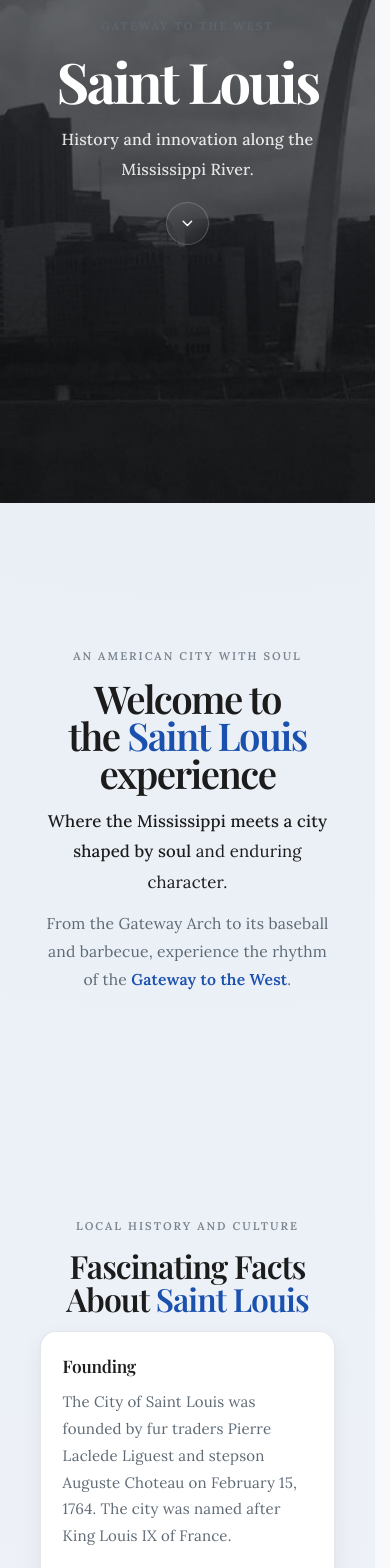
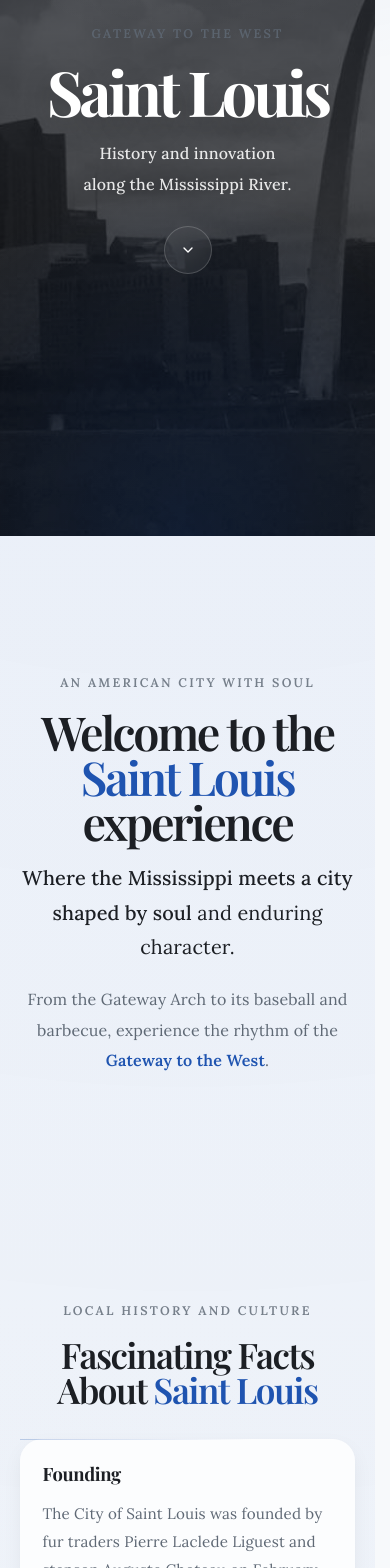
Before and after one commit to mcckyle/saint-louis-facts, a React (Vite) app: page / in a window 390 px wide. Shown: the part 240-1808 px from the top of the page. Built offline with nearby package versions, Linux system fonts and the light colour scheme.

Commit message:
Intro.jsx: Add a break line element in the heading.

```diff
--- a/index.html
+++ b/index.html
@@ -10,6 +10,7 @@
       content="Discover Saint Louis through history, culture, architecture, and the enduring spirit of the Gateway to the West."
     />
     <meta name="application-name" content="Saint Louis Facts" />
+    <meta name="theme-color" content="#0F141A"/>
     <meta name="theme-color" media="(prefers-color-scheme: light)" content="#F7F9FB"/>
     <meta name="theme-color" media="(prefers-color-scheme: dark)" content="#0F141A"/>
     <meta name="color-scheme" content="light dark" />
@@ -59,7 +60,7 @@
     <a href="#main" class="skip-link">Skip to main content</a>
     <div id="root"></div>
     <noscript>
-      <div style="min-height: 100vh; display: grid; place-items: center; padding: 2rem; background: #F7F9FB; color: #1C1C1C; font-family: Georgia, serif; text-align: center;">
+      <div style="min-height: 100vh; display: grid; place-items: center; padding: 2rem; background: #F7F9FB; color: #1C1C1C; font-family: 'Lora', Georgia, serif; text-align: center;">
         <p>
           JavaScript is required to experience Saint Louis Facts.
         </p>
--- a/src/App.css
+++ b/src/App.css
@@ -8,121 +8,160 @@
     /* Saint Louis Flag Color Palette. */
     --stl-red: #D01C1F; /* Color: Vibrant Red (Flag Background). */
     --stl-blue: #003DA5; /* Color: Deep River Blue (Mississippi/Missouri). */
-    --stl-yellow: #FFD200; /* Color: Fleur-de-lis Yellow. */
+    --stl-gold: #FFD200; /* Color: Fleur-de-lis Yellow. */
     --stl-white: #FFFFFF; /* Color: Crisp White (Flag Waves). */
 
-    --stl-ink: #1C1C1C; /* Color: Strong Ink Black For Text. */
-    --stl-muted: #5E6A75; /* Color: Muted Gray For Secondary Text. */
-    --stl-light: #F7F9FB; /* Color: Light Neutral Background. */
-    --stl-border: #E1E5EA; /* Color: Soft Border Color. */
+    --ink-950: #111418;
+    --ink-800: #1C1F24;
+    --ink-600: #5F6975;
 
-    /* Semantic Colors. */
-    --color-bg: var(--stl-light);
-    --surface-base: var(--stl-light);
-    --surface-raised: var(--stl-white);
-    --surface-overlay: #FFFFFF;
+    --stone-50: #F7F9FB;
+    --stone-100: #EEF2F6;
+    --stone-200: #E1E7EE;
 
-    --color-text: var(--stl-ink);
-    --color-text-muted: var(--stl-muted);
+    /* Semantic Tokens. */
+    --color-bg: var(--stone-50);
+    --color-surface: rgba(255, 255, 255, 0.82);
+    --color-surface-strong: rgba(255, 255, 255, 0.94);
+
+    --color-text: var(--ink-800);
+    --color-text-muted: var(--ink-600);
+
     --color-primary: var(--stl-blue);
     --color-accent: var(--stl-red);
-    --color-highlight: var(--stl-yellow);
-    --color-inverse: var(--stl-white);
+    --color-highlight: var(--stl-gold);
     --color-border: var(--stl-border);
 
     /* Fonts. */
     --font-heading: "Playfair Display", Georgia, serif;
     --font-body: "Lora", Georgia, serif;
+    --text-xs: 0.78rem;
+    --text-sm: 0.95rem;
+    --text-base: 1rem;
+    --text-lg: 1.1rem;
+    --text-xl: clamp(1.15rem, 1vw + 1rem, 1.4rem);
 
     /* Layout. */
-    --content-max: 1100px;
+    --content-width: 1120px;
+    --space-2xs: clamp(0.5rem, 0.8vw, 0.75rem);
+    --space-xs: clamp(0.8rem, 1vw, 1rem);
+    --space-sm: clamp(1.2rem, 1.5vw, 1.5rem);
+    --space-md: clamp(2rem, 3vw, 3rem);
+    --space-lg: clamp(3.5rem, 5vw, 5rem);
+    --space-xl: clamp(5rem, 8vw, 8rem);
+
+    --section-padding: clamp(4.5rem, 8vw, 7rem);
+    --page-padding: clamp(1.25rem, 4vw, 3.5rem);
 
     /* Radius. */
-    --radius-sm: clamp(10px, 1vw, 12px);
-    --radius: clamp(16px, 2vw, 20px);
-    --radius-lg: clamp(24px, 3vw, 32px);
+    --radius-sm: 14px;
+    --radius-md: 22px;
+    --radius-lg: 34px;
 
     /* Shadows. */
-    --shadow-soft: 0 1px 2px rgba(15, 20, 26, 0.04), 0 8px 24px rgba(15, 20, 26, 0.06);
-    --shadow-lift: 0 4px 10px rgba(15, 20, 26, 0.06), 0 20px 40px rgba(15, 20, 26, 0.12);
-
-    /* Spacing. */
-    --pad-x: clamp(1.25rem, 4vw, 3.5rem);
-    --main-padding: clamp(5rem, 10vw, 8rem);
-
-    --space-xs: clamp(0.75rem, 1vw, 1rem);
-    --space-sm: clamp(1rem, 1.5vw, 1.5rem);
-    --space-md: clamp(2rem, 3vw, 3rem);
-    --space-lg: clamp(3rem, 5vw, 5rem);
-    --space-xl: clamp(5rem, 8vw, 8rem);
+    --shadow-sm: 0 1px 2px rgba(15, 20, 26, 0.04), 0 8px 20px rgba(15, 20, 26, 0.05);
+    --shadow-lg: 0 8px 30px rgba(15, 20, 26, 0.08), 0 24px 60px rgba(15, 20, 26, 0.12);
 
     /* Motion. */
     --transition: 220ms cubic-bezier(0.22, 1, 0.36, 1);
 }
 
 /* ====================================
-   App Layout Styles.
+   App Shell Styles.
 ======================================= */
 .app
 {
+    position: relative;
+    isolation: isolate;
+
     min-height: 100dvh;
-    display: flex;
-    flex-direction: column;
+    overflow: clip;
     background: radial-gradient(
         circle at top,
-        rgba(0, 61, 165, 0.06) 0%,
-        rgba(0, 61, 165, 0.03) 28%,
+        rgba(0, 61, 165, 0.08) 0%,
+        rgba(0, 61, 165, 0.03) 24%,
         transparent 60%
+    ),
+    linear-gradient(
+        to bottom,
+        #FCFDFF 0%,
+        var(--color-bg) 30%,
+        var(--color-bg) 100%
+    );
+}
+.app::before
+{
+    /* App Ambient Backdrop Glow Styles. */
+    content: "";
+    position: fixed;
+    inset: 0;
+    pointer-events: none;
+    z-index: -1;
+    background: radial-gradient(
+        circle at 15% 20%,
+        rgba(208, 28, 31, 0.05),
+        transparent 30%
+    ),
+    radial-gradient(
+        circle at 85% 0%,
+        rgba(0, 61, 165, 0.08),
+        transparent 34%
     );
 }
 
 /* App Main Content Frame Styles. */
 .main
 {
-    width: 100%;
-    max-width: calc(var(--content-max) + (var(--pad-x) * 2));
+    width: min(100%, calc(var(--content-width) + (var(--page-padding) * 2)));
     margin-inline: auto;
 
     display: grid;
-    gap: clamp(4rem, 8vw, 8rem);
+    gap: clamp(5rem, 9vw, 9rem);
 
-    padding: clamp(4rem, 8vw, 7rem) var(--pad-x);
+    padding: clamp(4rem, 8vw, 7rem) var(--page-padding) var(--space-xl);
 }
-.section { padding-block: var(--main-padding); padding-inline: var(--pad-x); }
+.section { padding-block: var(--section-padding); }
 .section-eyebrow
 {
-    font-size: 0.7rem;
-    font-weight: 600;
+    display: inline-flex;
+    align-items: center;
+    margin-inline: auto;
+    gap: 0.5rem;
+
+    font-size: var(--text-xs);
+    font-weight: 700;
     letter-spacing: 0.18em;
     text-transform: uppercase;
     color: var(--color-text-muted);
-    opacity: 0.8;
+    opacity: 0.84;
 }
 .center-stack
 {
     display: grid;
+    gap: var(--space-sm);
     justify-items: center;
     text-align: center;
 }
 .surface-card
 {
-    background: var(--surface-raised);
+    position: relative;
+    background: var(--color-surface);
     border: 1px solid var(--color-border);
-    border-radius: var(--radius);
-    box-shadow: var(--shadow-soft);
+    border-radius: var(--radius-md);
+    box-shadow: var(--shadow-sm);
 
-    transition: transform var(--transition), box-shadow var(--transition), border-color var(--transition);
+    transition: transform var(--transition), box-shadow var(--transition), border-color var(--transition), background var(--transition);
 }
-.surface-card:hover { transform: translateY(-3px); box-shadow: var(--shadow-lift); }
+.surface-card:hover { transform: translateY(-4px); background: var(--color-surface-strong); border-color: color-mix(in srgb, var(--color-primary) 16%, var(--color-border)); box-shadow: var(--shadow-lg); }
 
 /* ====================================
    App Headings Styles.
 ======================================= */
-:where(h1, h2, h3) { margin: 0; font-family: var(--font-heading); text-wrap: balance; }
-:where(h1, h2) { line-height: 1.02; letter-spacing: -0.03em; }
-h1 { font-size: clamp(2.5rem, 5vw, 3.5rem); font-weight: 700; }
-h2 { font-size: clamp(1.8rem, 4vw, 2.4rem); font-weight: 600; }
-h3 { font-size: clamp(1.15rem, 2.2vw, 1.4rem); line-height: 1.3; letter-spacing: -0.01em; font-weight: 600; }
+:where(h1, h2, h3) { margin: 0; text-wrap: balance; font-family: var(--font-heading); }
+:where(h1, h2) { letter-spacing: -0.035em; line-height: 0.98; }
+h1 { font-size: clamp(2.8rem, 6vw, 4.8rem); font-weight: 700; }
+h2 { font-size: clamp(2rem, 4vw, 3rem); font-weight: 600; }
+h3 { font-size: clamp(1.15rem, 2vw, 1.45rem); line-height: 1.3; letter-spacing: -0.015em; }
 
 /* ====================================
    App Skip Link Styles.
@@ -134,18 +173,18 @@ h3 { font-size: clamp(1.15rem, 2.2vw, 1.4rem); line-height: 1.3; letter-spacing:
     top: 1rem;
     left: 1rem;
 
-    padding: 0.6rem 1rem;
-    background: var(--surface-raised);
+    padding: 0.8rem 1rem;
+    background: var(--color-surface-strong);
     color: var(--color-primary);
 
     border: 1px solid var(--color-border);
     border-radius: var(--radius-sm);
-    box-shadow: var(--shadow-soft);
+    box-shadow: var(--shadow-sm);
 
     z-index: 1000;
 }
 :where(a, button, input, textarea, select):focus-visible { outline: 2px solid color-mix(in srgb, var(--color-primary) 78%, white); outline-offset: 4px; }
-::selection { background: color-mix(in srgb, var(--color-primary) 82%, white); color: var(--color-inverse); }
+::selection { background: color-mix(in srgb, var(--color-primary) 84%, white); color: white; }
 
 /* ====================================
    App Dark Mode Media Query Styles.
@@ -154,16 +193,30 @@ h3 { font-size: clamp(1.15rem, 2.2vw, 1.4rem); line-height: 1.3; letter-spacing:
 {
     :root
     {
-        --color-bg: #0A0F14;
-        --color-bg-alt: #141A21;
-        --color-surface: #121820;
-        --surface-raised: #1B2430;
-        --color-text: #E8EDF3;
-        --color-text-muted: #A9B3BE;
-        --color-border: #2A3440;
+        --color-bg: #0B1015;
+        --color-surface: rgba(20, 28, 37, 0.78);
+        --color-surface-strong: rgba(26, 35, 46, 0.92);
 
-        --shadow-soft: 0 4px 14px rgba(0, 0, 0, 0.24);
-        --shadow-lift: 0 12px 30px rgba(0, 0, 0, 0.34);
+        --color-text: #E8EDF2;
+        --color-text-muted: #AAB5C1;
+        --color-border: rgba(255, 255, 255, 0.08);
+
+        --shadow-sm: 0 4px 18px rgba(0, 0, 0, 0.22);
+        --shadow-lg: 0 18px 50px rgba(0, 0, 0, 0.36);
+    }
+    .app
+    {
+        background: radial-gradient(
+            circle at top,
+            rgba(0, 61, 165, 0.16) 0%,
+            rgba(0, 61, 165, 0.06) 26%,
+            transparent 60%
+        ),
+        linear-gradient(
+            to bottom,
+            #0E141B 0%,
+            var(--color-bg) 100%
+        );
     }
 }
 
@@ -184,6 +237,7 @@ h3 { font-size: clamp(1.15rem, 2.2vw, 1.4rem); line-height: 1.3; letter-spacing:
     html { scroll-behavior: auto !important; }
     *, *::before, *::after
     {
+        transition-duration: 0.01ms !important;
         animation-duration: 0.01ms !important;
         animation-iteration-count: 1 !important;
     }
--- a/src/components/FunFactsList/FunFactsList.css
+++ b/src/components/FunFactsList/FunFactsList.css
@@ -5,27 +5,24 @@
 ======================================= */
 .facts-inner
 {
-    max-width: var(--content-max);
-    margin-inline: auto;
-
     display: grid;
-    gap: var(--space-md);
+    gap: var(--space-lg);
 }
 .facts-header
 {
     display: grid;
+    justify-items: center;
     text-align: center;
-    gap: 0.75rem;
+    gap: 1rem;
 }
 
 /* Section Heading Styles. */
 .fun-facts-heading
 {
-    max-width: 14ch;
-    margin-inline: auto;
-    font-size: clamp(2rem, 3.8vw, 2.5rem);
-    line-height: 1.04;
-    letter-spacing: -0.03em;
+    max-width: 13ch;
+    font-size: clamp(2.2rem, 4vw, 3rem);
+    line-height: 1;
+    letter-spacing: -0.04em;
 }
 
 /* ====================================
@@ -35,7 +32,7 @@
 {
     display: grid;
     grid-template-columns: repeat(auto-fit, minmax(min(100%, 20rem), 1fr));
-    gap: var(--space-sm);
+    gap: clamp(1rem, 2vw, 1.5rem);
 
     list-style: none;
     padding: 0;
@@ -49,40 +46,58 @@
     display: flex;
     flex-direction: column;
     justify-content: space-between;
-    gap: 1.25rem;
+    gap: 1.5rem;
     min-height: 100%;
 
-    padding: clamp(1.5rem, 2vw, 1.9rem);
-    background: var(--surface-raised);
-    border: 1px solid color-mix(in srgb, var(--color-border) 88%, transparent);
-    border-radius: var(--radius);
-    box-shadow: var(--shadow-soft);
+    padding: clamp(1.6rem, 2vw, 2rem);
+    background: var(--color-surface);
+    backdrop-filter: blur(18px);
+    border: 1px solid var(--color-border);
+    border-radius: var(--radius-md);
+    box-shadow: var(--shadow-sm);
 
     transition: transform var(--transition),
+                box-shadow var(--transition),
                 border-color var(--transition),
-                box-shadow var(--transition);
+                background var(--transition);
+}
+.fact-item::before
+{
+    /* FunFactsList Ambient Accent Styles. */
+    content: "";
+    position: absolute;
+    inset: 0 auto auto 0;
+    width: 100%;
+    height: 1px;
+    background: linear-gradient(
+        to right,
+        rgba(0, 61, 165, 0.45),
+        transparent 70%
+    );
+    opacity: 0.5;
 }
 .fact-item:hover
 {
     transform: translateY(-4px);
-    border-color: color-mix(in srgb, var(--color-primary) 14%, var(--color-border));
-    box-shadow: var(--shadow-lift);
+    background: var(--color-surface-strong);
+    border-color: color-mix(in srgb, var(--color-primary) 16%, var(--color-border));
+    box-shadow: var(--shadow-lg);
 }
-.fact-copy { display: grid; gap: 0.75rem; }
+.fact-copy { display: grid; gap: 0.9rem; }
 
 /* Fact Title Styles. */
 .fact-title
 {
-    font-size: 1.08rem;
-    line-height: 1.35;
-    letter-spacing: -0.015em;
+    font-size: 1.15rem;
+    line-height: 1.3;
+    letter-spacing: -0.02em;
 }
 
 /* Fact Description Styles. */
 .fact-description
 {
-    font-size: 0.96rem;
-    line-height: 1.78;
+    font-size: 0.98rem;
+    line-height: 1.85;
     color: var(--color-text-muted);
 }
 
@@ -90,38 +105,38 @@
 .fact-sources
 {
     display: grid;
-    gap: 0.45rem;
+    gap: 0.65rem;
     margin-top: auto; /* Keeps Sources aligned at the bottom of the source card. */
 }
 
 .sources-label
 {
-    font-size: 0.65rem;
-    font-weight: 600;
-    letter-spacing: 0.08em;
+    font-size: 0.68rem;
+    font-weight: 700;
+    letter-spacing: 0.14em;
     text-transform: uppercase;
     color: var(--color-text-muted);
     opacity: 0.7;
 }
 
 /* Source Links Row Styles. */
-.sources-links { display: flex; flex-wrap: wrap; gap: 0.45rem; }
+.sources-links { display: flex; flex-wrap: wrap; gap: 0.5rem; }
 .source-link
 {
     display: inline-flex;
     align-items: center;
     justify-content: center;
-    min-height: 1.9rem;
+    min-height: 2rem;
 
-    padding: 0.3rem 0.7rem;
+    padding: 0.38rem 0.78rem;
     border: 1px solid transparent;
     border-radius: 999px;
 
-    background: color-mix(in srgb, var(--color-primary) 7%, transparent);
+    background: color-mix(in srgb, var(--color-primary) 8%, transparent);
     color: var(--color-primary);
 
-    font-size: 0.7rem;
-    font-weight: 500;
+    font-size: 0.72rem;
+    font-weight: 600;
     text-decoration: none;
 
     transition: transform var(--transition),
@@ -133,7 +148,7 @@
 .source-link:focus-visible
 {
     transform: translateY(-1px);
-    background: color-mix(in srgb, var(--color-primary) 10%, transparent);
+    background: color-mix(in srgb, var(--color-primary) 12%, transparent);
     border-color: color-mix(in srgb, var(--color-primary) 18%, transparent);
     color: var(--color-accent);
 }
@@ -146,8 +161,8 @@
 /* FunFactsList Media Queries Styles. */
 @media (max-width: 768px)
 {
-    .facts-inner { gap: var(--space-sm); }
+    .facts-inner { gap: var(--space-md); }
     .fact-list { grid-template-columns: 1fr; }
-    .fact-item { padding: 1.35rem; }
-    .fact-description { font-size: 0.94rem; }
+    .fact-item { padding: 1.4rem; }
+    .fact-description { font-size: 0.95rem; }
 }
--- a/src/components/Header/Header.css
+++ b/src/components/Header/Header.css
@@ -6,20 +6,19 @@
 .header
 {
     position: relative;
-    min-height: max(44rem, 100dvh);
+    isolation: isolate;
+    overflow: hidden;
+
     display: grid;
     place-items: center;
-
-    overflow: hidden;
-    isolation: isolate;
-    color: var(--color-inverse);
+    min-height: max(46rem, 100dvh);
+    color: white;
 }
-/* Header Hero Layer Container Styles. */
-.header-hero { position: absolute; inset: 0; z-index: 0; }
 
 /* ====================================
    Header Full-Screen Background Image Styles.
 ======================================= */
+.header-hero { position: absolute; inset: 0; z-index: 0; }
 .header-image
 {
     position: absolute;
@@ -28,14 +27,14 @@
     height: 100%;
     object-fit: cover;
 
-    transform: scale(1.015);
-    filter: brightness(0.72) saturate(1.04) contrast(1.01);
+    transform: scale(1.02);
+    filter: brightness(0.68) saturate(1.04) contrast(1.02);
 
-    transition: transform 14s ease;
+    transition: transform 16s ease;
 }
 
 /* ====================================
-   Header Overlay Gradient Styles.
+   Header Atmospheric Overlay Styles.
 ======================================= */
 .header-overlay
 {
@@ -44,14 +43,19 @@
 
     background: radial-gradient(
         circle at top,
-        rgba(255, 255, 255, 0.06),
-        transparent 42%
+        rgba(255, 255, 255, 0.08),
+        transparent 36%
+    ),
+    radial-gradient(
+        circle at bottom,
+        rgba(0, 61, 165, 0.18),
+        transparent 44%
     ),
     linear-gradient(
       180deg,
-      rgba(5, 10, 18, 0.62),
-      rgba(5, 10, 18, 0.42) 50%,
-      rgba(5, 10, 18, 0.18) 100%
+      rgba(6, 10, 18, 0.72) 0%,
+      rgba(6, 10, 18, 0.48) 48%,
+      rgba(6, 10, 18, 0.22) 100%
     );
 }
 
@@ -63,8 +67,8 @@
     position: relative;
     z-index: 1;
 
-    width: min(100%, var(--content-max));
-    padding-inline: var(--pad-x);
+    width: min(100%, calc(var(--content-width) + (var(--page-padding) * 2)));
+    padding-inline: var(--page-padding);
 }
 
 /* ====================================
@@ -72,13 +76,13 @@
 ======================================= */
 .header-content
 {
-    max-width: 46rem;
+    max-width: 52rem;
     margin-inline: auto;
 
     display: grid;
-    place-items: center;
+    justify-items: center;
     text-align: center;
-    gap: clamp(1rem, 2vw, 1.5rem);
+    gap: clamp(1rem, 2vw, 1.6rem);
 }
 
 /* ====================================
@@ -86,28 +90,29 @@
 ======================================= */
 .header-eyebrow
 {
-    color: rgba(255, 255, 255, 0.72);
+    color: rgba(255, 255, 255, 0.74);
 }
 
 .header-title
 {
     margin: 0;
-    font-size: clamp(3.5rem, 8vw, 5.9rem);
-    line-height: 0.96;
-    letter-spacing: -0.045em;
+    font-size: clamp(4rem, 10vw, 7rem);
+    line-height: 0.92;
+    letter-spacing: -0.06em;
 
-    color: var(--color-inverse);
-    text-shadow: 0 10px 30px rgba(0, 0, 0, 0.22);
+    color: white;
+    text-shadow: 0 10px 30px rgba(0, 0, 0, 0.24);
 }
 
 .header-subtitle
 {
-    max-width: 40ch;
-    font-size: clamp(1rem, 1.4vw, 1.1rem);
+    max-width: 38ch;
+    font-size: clamp(1rem, 1.3vw, 1.14rem);
     font-weight: 500;
-    line-height: 1.85;
+    line-height: 1.9;
 
-    color: rgba(255, 255, 255, 0.86);
+    color: rgba(255, 255, 255, 0.88);
+    text-wrap: balance;
 }
 
 /* ====================================
@@ -115,44 +120,60 @@
 ======================================= */
 .scroll-cue
 {
+    position: relative;
     display: inline-flex;
     align-items: center;
     justify-content: center;
 
-    width: 2.7rem;
-    height: 2.7rem;
+    width: 3rem;
+    height: 3rem;
+    margin-top: 0.5rem;
 
-    border: 1px solid rgba(255, 255, 255, 0.2);
+    border: 1px solid rgba(255, 255, 255, 0.18);
     border-radius: 50%;
 
-    background: rgba(255, 255, 255, 0.035);
-    color: var(--color-inverse);
-    backdrop-filter: blur(12px);
+    background: rgba(255, 255, 255, 0.05);
+    color: white;
+    backdrop-filter: blur(16px);
 
     transition: transform var(--transition),
                 border-color var(--transition),
-                background-color var(--transition),
+                background var(--transition),
                 box-shadow var(--transition);
+}
+.scroll-cue::before
+{
+    content: "";
+    position: absolute;
+    inset: -0.4rem;
+    border-radius: inherit;
+    border: 1px solid rgba(255, 255, 255, 0.06);
+    opacity: 0;
+
+    transition: opacity var(--transition), transform var(--transition);
 }
 .scroll-cue:hover,
 .scroll-cue:focus-visible
 {
     transform: translateY(-2px);
-    border-color: rgba(255, 255, 255, 0.42);
-    background: rgba(255, 255, 255, 0.055);
-    box-shadow: var(--shadow-soft);
+    background: rgba(255, 255, 255, 0.08);
+    border-color: rgba(255, 255, 255, 0.3);
+    box-shadow: 0 10px 30px rgba(0, 0, 0, 0.22);
 }
-.scroll-cue svg { width: 1.05rem; height: 1.05rem; }
+.scroll-cue:hover::before,
+.scroll-cue:focus-visible::before { opacity: 1; transform: scale(1.04); }
+.scroll-cue:active { transform: translateY(0); }
+.scroll-cue svg { width: 1rem; height: 1rem; }
 
 /* Simple Parallax Hover Effect Media Query (Desktop Only) Styles. */
 @media (hover: hover) and (pointer: fine)
 {
-    .header:hover .header-image { transform: scale(1.03); }
+    .header:hover .header-image { transform: scale(1.045); }
 }
 
 @media (prefers-reduced-motion: reduce)
 {
-    .header-image { transition: none; }
+    .header-image, .scroll-cue, .scroll-cue::before { transition: none; }
 }
 
 /* ====================================
@@ -160,6 +181,8 @@
 ======================================= */
 @media (max-width: 768px)
 {
-    .header { min-height: 88svh; }
-    .header-content { gap: 1.1rem; }
+    .header { min-height: 92svh; }
+    .header-content { gap: 1.15rem; }
+    .header-title { font-size: clamp(3.5rem, 16vw, 5rem); }
+    .header-subtitle { max-width: 28ch; }
 }
--- a/src/components/Intro/Intro.css
+++ b/src/components/Intro/Intro.css
@@ -3,35 +3,42 @@
 /* ====================================
    Intro Content Container Styles.
 ======================================= */
+.intro { position: relative; }
 .intro-inner
 {
-    width: min(100%, 42rem);
+    width: min(100%, 46rem);
     margin-inline: auto;
 
     display: grid;
-    place-items: center;
-    gap: var(--space-sm);
+    justify-items: center;
+    gap: var(--space-md);
     text-align: center;
 }
-.intro-header { display: grid; gap: 1rem; }
+.intro-header { display: grid; gap: var(--space-sm); }
 
 /* Intro Main Title Styles. */
 .intro-title
 {
-    max-width: 12ch;
+    max-width: 11ch;
     margin-inline: auto;
-    font-size: clamp(2.4rem, 5vw, 3.4rem);
-    line-height: 0.98;
-    letter-spacing: -0.04em;
+    font-size: clamp(2.8rem, 6vw, 4.5rem);
+    line-height: 0.96;
+    letter-spacing: -0.05em;
+}
+/* Highlighted Words Styles. */
+.highlight
+{
+    color: color-mix(in srgb, var(--color-primary) 88%, white);
+    font-weight: 600;
 }
 
 /* Intro Lead Paragraph Styles. */
 .intro-lead
 {
-    max-width: 40ch;
+    max-width: 38ch;
     margin-inline: auto;
-    font-size: clamp(1.05rem, 1.6vw, 1.2rem);
-    line-height: 1.8;
+    font-size: var(--text-xl);
+    line-height: 1.75;
     color: var(--color-text);
 }
 .intro-lead-emphasis { font-weight: 500; }
@@ -39,25 +46,17 @@
 /* Intro Supporting Body Paragraph Styles. */
 .intro-body
 {
-    max-width: 36ch;
-    font-size: 0.98rem;
-    line-height: 1.8;
+    max-width: 40ch;
+    font-size: var(--text-base);
+    line-height: 1.9;
     color: var(--color-text-muted);
 }
-
-/* Highlighted Words Styles. */
-.highlight
-{
-    color: color-mix(in srgb, var(--color-primary) 90%, white);
-    font-weight: 600;
-}
-.intro-title .highlight { color: color-mix(in srgb, var(--color-primary) 90%, white); }
 
 /* Intro Media Query Styles. */
 @media (max-width: 768px)
 {
-    .intro-inner { gap: var(--space-xs); }
-    .intro-header { gap: 0.85rem; }
-    .intro-title { max-width: 100%; }
-    .intro-body { max-width: 32ch; }
+    .intro-inner { gap: var(--space-sm); }
+    .intro-header { gap: 1rem; }
+    .intro-title { max-width: 100%; font-size: clamp(2.5rem, 12vw, 3.6rem); }
+    .intro-body { max-width: 34ch; }
 }
--- a/src/components/Intro/Intro.jsx
+++ b/src/components/Intro/Intro.jsx
@@ -1,6 +1,6 @@
 //Filename: Intro.jsx
 //Author: Kyle McColgan
-//Date: 9 May 2026
+//Date: 18 May 2026
 //Description: This file contains the intro component for the Saint Louis Facts React project.
 
 import React from "react";
@@ -18,6 +18,7 @@ const Intro = React.forwardRef((props, ref) => (
           <p className="section-eyebrow">An American city with soul</p>
           <h2 id="intro-heading" className="intro-title">
             Welcome to the
+            <br />
             <span className="highlight"> Saint&nbsp;Louis </span>
             experience
           </h2>
--- a/src/index.css
+++ b/src/index.css
@@ -4,18 +4,20 @@
     CSS Reset and Base Styles.
 ======================================= */
 *, *::before, *::after { box-sizing: border-box; }
-html { font-size: 16px; scroll-behavior: smooth; background: var(--color-bg); scrollbar-gutter: stable; }
+html { font-size: 16px; scroll-behavior: smooth; scrollbar-gutter: stable; background: var(--color-bg); }
 body
 {
     margin: 0;
     min-height: 100dvh;
     overflow-x: hidden;
 
+    background: var(--color-bg);
+    color: var(--color-text);
+
     font-family: var(--font-body);
+    font-size: var(--text-base);
     line-height: 1.72;
     letter-spacing: 0.01em;
-    background: var(--color-bg);
-    color: var(--color-text);
 
     -webkit-font-smoothing: antialiased;
     -moz-osx-font-smoothing: grayscale;
@@ -23,11 +25,10 @@ body
     font-kerning: normal;
 }
 /* Media Elements Styles. */
-:where(img, picture, video, canvas, iframe) { display: block; max-width: 100%; }
-svg { max-width: 100%; }
+:where(img, picture, video, canvas, iframe, svg) { display: block; max-width: 100%; }
 img { height: auto; }
 button, input, textarea, select { font: inherit; color: inherit; }
-button { background: none; border: none; cursor: pointer; touch-action: manipulation; -webkit-tap-highlight-color: transparent; }
+button { border: none; cursor: pointer; background: transparent; touch-action: manipulation; -webkit-tap-highlight-color: transparent; }
 p { margin: 0; /* Margin important for spacing purposes. */ }
 strong { font-weight: 600; }
 
```
Also changed, not shown: src/components/Footer/Footer.css (+45 -33 lines), src/components/FunFactsList/FunFactsList.jsx (+5 -2 lines), src/components/Interactive/Interactive.css (+34 -31 lines), 7 other files (tests, documents, lock files or other folders).
